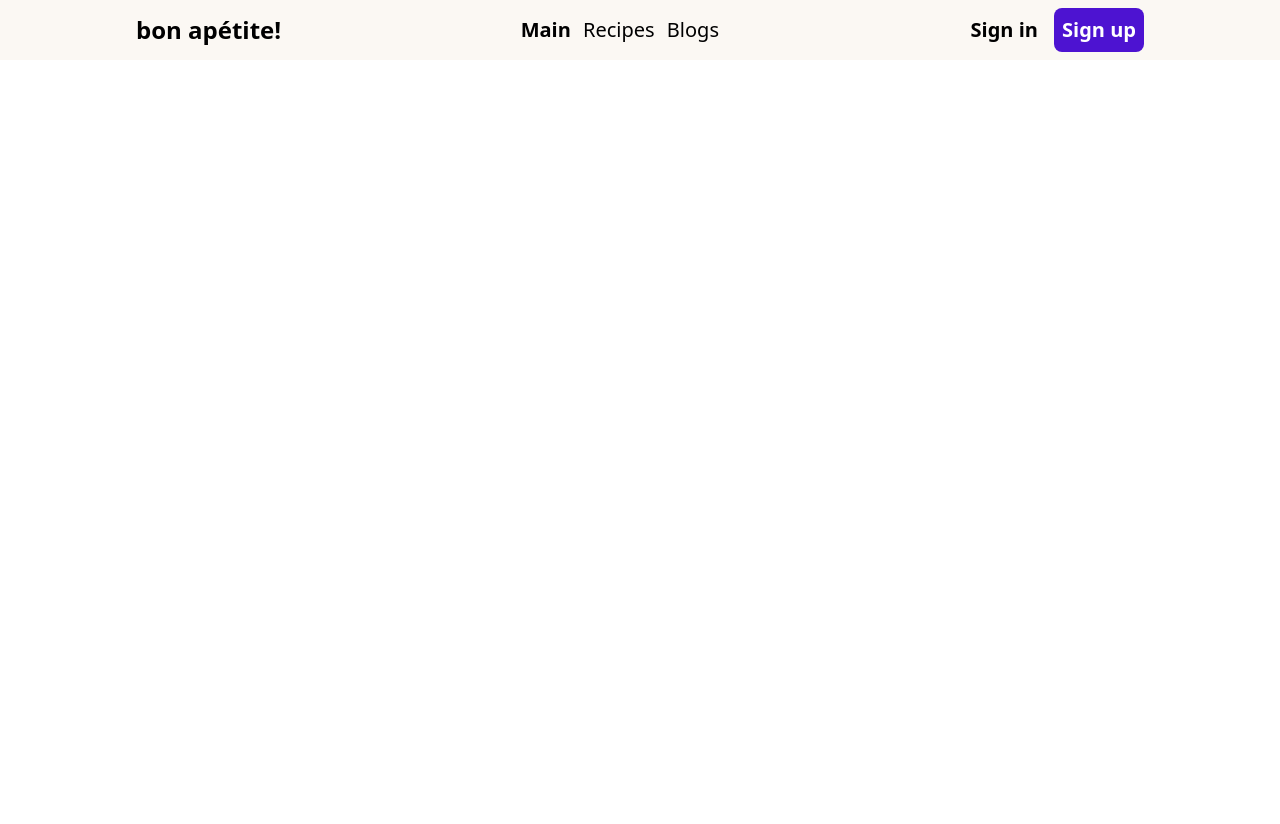
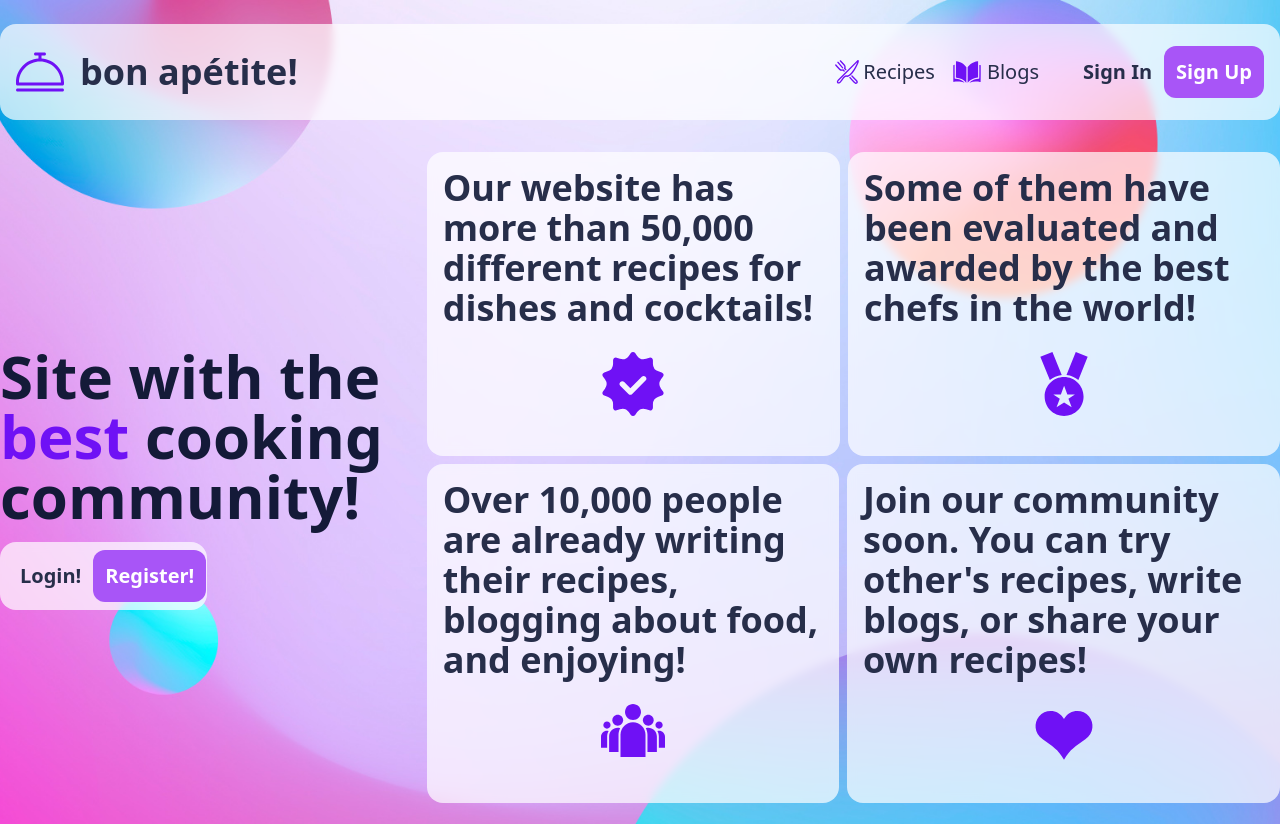
Before and after one commit to TheJustRusik/inf231-midterm, a plain HTML site: page index.html in a window 1280 px wide. Before the commit the page ends 800 px from the top, so only its background shows below. Drawn offline with nearby package versions, Linux system fonts and the light colour scheme.

Commit message:
NEW STYLE

```diff
--- a/index.html
+++ b/index.html
@@ -5,55 +5,94 @@
     <meta name="viewport" content="width=device-width, initial-scale=1.0">
     <title>bon apetite!</title>
     <script src="https://cdn.tailwindcss.com"></script>
+    <link rel="stylesheet" href="styles/main.css">
 </head>
-<body>
-    <header class="bg-[#fbf8f3]">
-        <div class="mx-2 py-5 flex justify-between items-center md:mx-auto md:max-w-screen-lg md:p-2">
-            <h1 class="text-2xl font-extrabold">bon apétite!</h1>
-
-            <button class="md:hidden bg-[#4d13d1] transform transition-transform hover:scale-110 active:scale-90 focus:outline-none rounded-lg" title="show_menu" type="button">
-                <div>
-                    <img src="assets/Hamburger Menu.svg" alt="" class="p-2">
+<body style="background-image: url('images/blur-bg.jpg'); background-size: cover; background-position: center; background-repeat: no-repeat; height: 100vh;">
+    <header>
+        <!--Container-->
+        <div class="mx-auto max-w-screen-xl">
+            <!--Header-->
+            <div class="my-6 px-4 py-3 flex items-center justify-between rounded-2xl backdrop-filter backdrop-blur-3xl bg-opacity-70 backdrop-blur-sm bg-white">
+                <!--Logo-->
+                <div class="flex items-center">
+                    <img src="images/logoico.svg" style="fill: #6f11f5;" alt="" class="w-12 h-12">
+                    <h1 class="text-4xl font-bold text-[#272e4a] p-4">bon apétite!</h1>
+                </div>
+               <!--Buttons-->
+                <div class="flex items-center">
+                    <!--recipes-->
+                    <button class="mr-4 text-[#272e4a] hover:text-[#6f11f5] transition duration-300 ease-in-out">
+                        <div class="flex items-center ">
+                            <img src="images/recipes.svg" class="w-6 mr-1" alt="">
+                            <p class="text-xl ">Recipes</p>
                         </div>
                     </button>
-
-            <div class="hidden md:block flex ">
-                <button class="mx-1 transform transition-transform hover:scale-110 active:scale-90 focus:outline-none">
-                    <div>
-                        <p class="text-xl font-bold">Main</p>
+                    <!--Blogs-->
+                    <button class="mr-8 text-[#272e4a] hover:text-[#6f11f5] transition duration-300 ease-in-out">
+                        <div class="flex items-center ">
+                            <img src="images/book_icon_158035.svg" class="w-8 mr-1" alt="">
+                            <p class="text-xl ">Blogs</p>
                         </div>
                     </button>
-                <button class="mx-1 transform transition-transform hover:scale-110 active:scale-90 focus:outline-none">
+                    <!--Login-->
+                    <button class="text-[#272e4a] hover:text-[#6f11f5] transition duration-300 ease-in-out">
                         <div>
-                        <p class="text-xl  ">Recipes</p>
+                            <p class="p-3 font-bold text-xl">Sign In</p>
                         </div>
                     </button>
-                <button class="mx-1 transform transition-transform hover:scale-110 active:scale-90 focus:outline-none">
-                    <div>
-                        <p class="text-xl">Blogs</p>
+                    <button>
+                        <div class="rounded-xl hover:bg-purple-800 transition duration-300 ease-in-out bg-purple-500">
+                            <p class="p-3 text-white font-bold text-xl">Sign Up</p>
                         </div>
                     </button>
                 </div>
-
-            <div class="hidden md:block flex justify-between">
-                <button class="rounded-lg ml-1 transform transition-transform hover:scale-110 active:scale-90 focus:outline-none" title="log_reg" type="button">
-                    <div>
-                        <p class="text-xl font-bold p-2">Sign in</p>
             </div>
-                </button>
-                <a href="signup.html">
-                    <button class="bg-[#4d13d1] rounded-lg ml-1 transform transition-transform hover:scale-110 active:scale-90 focus:outline-none" title="log_reg" type="button">
-                        <div>
-                            <p class="text-white text-xl font-bold p-2">Sign up</p>
-                        </div>
-                    </button>
-                </a>
-            </div>
-
         </div>
     </header>
     <main>
-
+        <!--Container-->
+        <div class="mt-8 mx-auto max-w-screen-xl">
+            <div class="flex items-center">
+                <div class="w-1/3">
+                    <h2 class="font-bold text-6xl text-[#141a38]">Site with the <span class="text-[#6f11f5]">best</span> cooking community!</h2>
+                    <div class="flex mt-4 p-2 mr-[220px] rounded-2xl backdrop-filter backdrop-blur-3xl bg-opacity-70 backdrop-blur-sm bg-white">
+                        <button class="text-[#272e4a] hover:text-[#6f11f5] transition duration-300 ease-in-out">
+                            <div>
+                                <p class="p-3 font-bold text-xl">Login!</p>
+                            </div>
+                        </button>
+                        <button>
+                            <div class="rounded-xl hover:bg-purple-800 transition duration-300 ease-in-out bg-purple-500">
+                                <p class="p-3 text-white font-bold text-xl">Register!</p>
+                            </div>
+                        </button>
+                    </div>
+                </div>
+                <!--Grid blocks-->
+                <div class="w-2/3">
+                    <div class="flex mb-2">
+                        <div class="mr-2 p-4 rounded-2xl backdrop-filter backdrop-blur-3xl bg-opacity-70 backdrop-blur-sm bg-white">
+                            <p class="font-bold text-4xl text-[#272e4a]">Our website has more than 50,000 different recipes for dishes and cocktails!</p>
+                            <img src="images/check_reward_medal_badge_verification_mark_verified_icon_219372.svg" class="my-6 mx-auto w-16" alt="">
+                        </div>
+                        <div class="rounded-2xl p-4 backdrop-filter backdrop-blur-3xl bg-opacity-70 backdrop-blur-sm bg-white">
+                            <p class="font-bold text-4xl text-[#272e4a]">Some of them have been evaluated and awarded by the best chefs in the world!</p>
+                            <img src="images/star-medal-necklace-sportive-symbol_icon-icons.com_57906.svg" class="my-6 mx-auto w-16" alt="">
+                        </div>
+                    </div>
+                    <div class="flex">
+                        <div class="mr-2 p-4 rounded-2xl backdrop-filter backdrop-blur-3xl bg-opacity-70 backdrop-blur-sm bg-white">
+                            <p class="font-bold text-4xl text-[#272e4a]">Over 10,000 people are already writing their recipes, blogging about food, and enjoying!</p>
+                            <img src="images/leadership_group_people_icon_148368.svg" class="my-6 mx-auto w-16" alt="">
+                        </div>
+                        <div class="rounded-2xl p-4 backdrop-filter backdrop-blur-3xl bg-opacity-70 backdrop-blur-sm bg-white">
+                            <p class="font-bold text-4xl text-[#272e4a]">Join our community soon. You can try other's recipes, write blogs, or share your own recipes!</p>
+                            <img src="images/seo-social-web-network-internet_132_icon-icons.com_61506.svg" class="my-6 mx-auto w-16" alt="">
+                        </div>
+                    </div>
+                </div>
+            </div>
+        </div>
     </main>
     <footer>
 
--- /dev/null
+++ b/styles/main.css
@@ -0,0 +1,8 @@
+.background-image {
+    background-image: url('images/blur-bg.jpg');
+    background-size: cover; /* Растягивает изображение, чтобы оно полностью покрывало элемент */
+    background-position: center; /* Выравнивание изображения по центру */
+    background-repeat: no-repeat; /* Запрет повторения изображения */
+    height: 100vh; /* Занимает 100% высоты экрана */
+
+  }
```
Also changed, not shown: images/Hamburger Menu.svg (renamed from assets/Hamburger Menu.svg), images/blur-bg.jpg (added), images/book_icon_158035.svg (added), images/check_reward_medal_badge_verification_mark_verified_icon_219372.svg (added), images/leadership_group_people_icon_148368.svg (added), images/logoico.svg (added), images/pancakes.jpg (renamed from assets/pancakes.jpg), images/recipes.svg (added), images/seo-social-web-network-internet_132_icon-icons.com_61506.svg (added), images/star-medal-necklace-sportive-symbol_icon-icons.com_57906.svg (added). Lines whose indentation alone changed are shown as unchanged.
